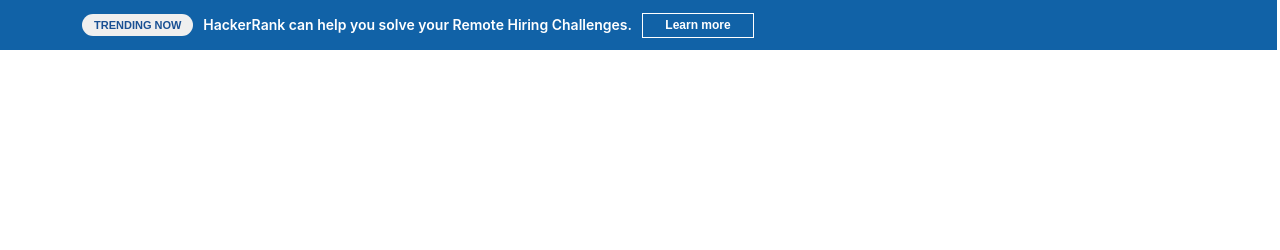
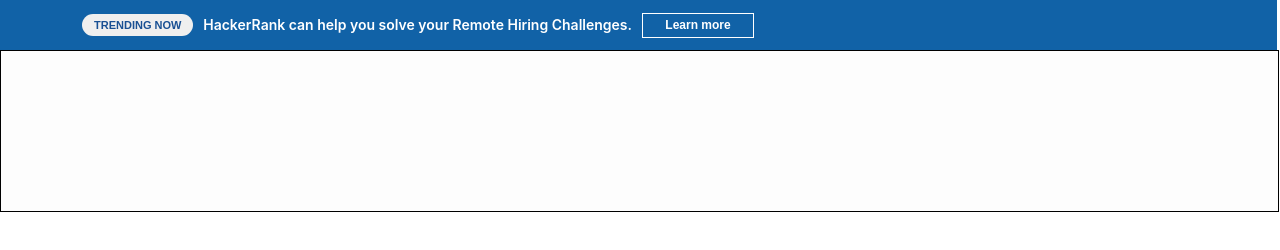
Before and after one commit to ahs1n/https-www.hackerrank.com_Mockup, a plain HTML site: page index.html in a window 1280 px wide. Drawn offline with Linux system fonts and the light colour scheme.

Commit message:
working on section 1

```diff
--- a/index.html
+++ b/index.html
@@ -14,7 +14,11 @@
             <a href="#">HackerRank can help you solve your Remote Hiring Challenges.</a>
             <button id="button_transparent">Learn more</button>
         </div>
+    </header>
 
-    </header>
+    <!-- Login section -->
+    <div class="login">
+
+    </div>
 </body>
 </html>
--- a/style.css
+++ b/style.css
@@ -58,3 +58,12 @@ header button
     justify-content: flex-end;
     align-items: center;
 }
+/* login */
+.login
+{
+    width: 99.8%;
+    height: 90px;
+    background-color: #FDFDFD;
+    border: solid black 1px;
+    min-height: 10em;
+}
```
